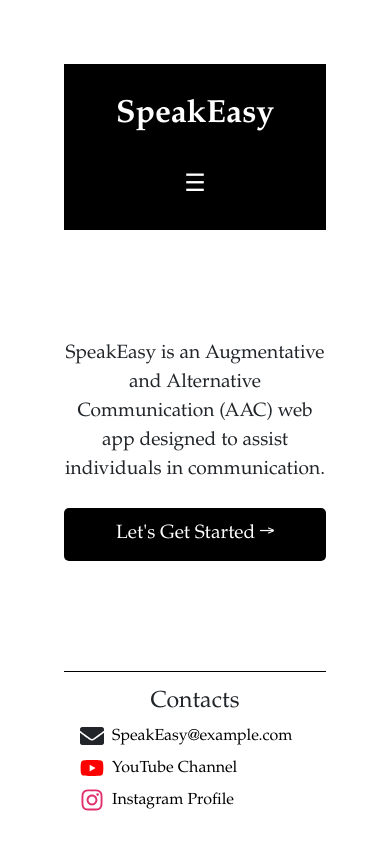
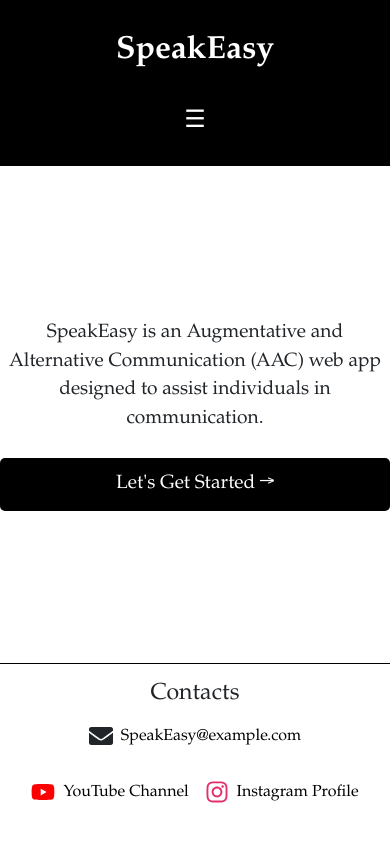
Before and after one commit to kingsawpdx/SpeakEasy, a React (Vite) app: page / in a window 390 px wide. Shown: the top 850 px of the page. Built offline with nearby package versions, Linux system fonts and the light colour scheme.

Commit message:
make welcome page scaleable

```diff
--- a/src/App.css
+++ b/src/App.css
@@ -1,7 +1,10 @@
 #root {
-  max-width: 1280px;
-  margin: 0 auto;
-  padding: 2rem;
+ /* max-width: 1280px;*/
+  /*margin: 0 auto;*/
+  width: 100%;
+  height: 100%;
+  display: flex;
+  flex-direction: column;
   text-align: center;
 }
 
--- a/src/WelcomePage.css
+++ b/src/WelcomePage.css
@@ -3,9 +3,10 @@
   flex-direction: column;
   align-items: center;
   justify-content: space-between;
-  height: 100vh;
-  padding: 2rem;
+  min-height: 100vh;
+  width: 100%;
   font-family: Palatino, URW Palladio L, serif;
+
 
 }
 
@@ -58,6 +59,9 @@
   text-align: center;
   padding: 1rem;
   border-top: 1px solid black;
+  display: flex;
+  flex-direction: column;
+
 }
 
 .welcome-footer ul {
@@ -156,6 +160,10 @@
   }
 
   .welcome-footer ul {
-    flex-direction: column;
+    /*flex-direction: column; */
+    display: flex;
+    flex-wrap: wrap;
+    justify-content: center;
+    gap: 1rem;
   }
 }
```
